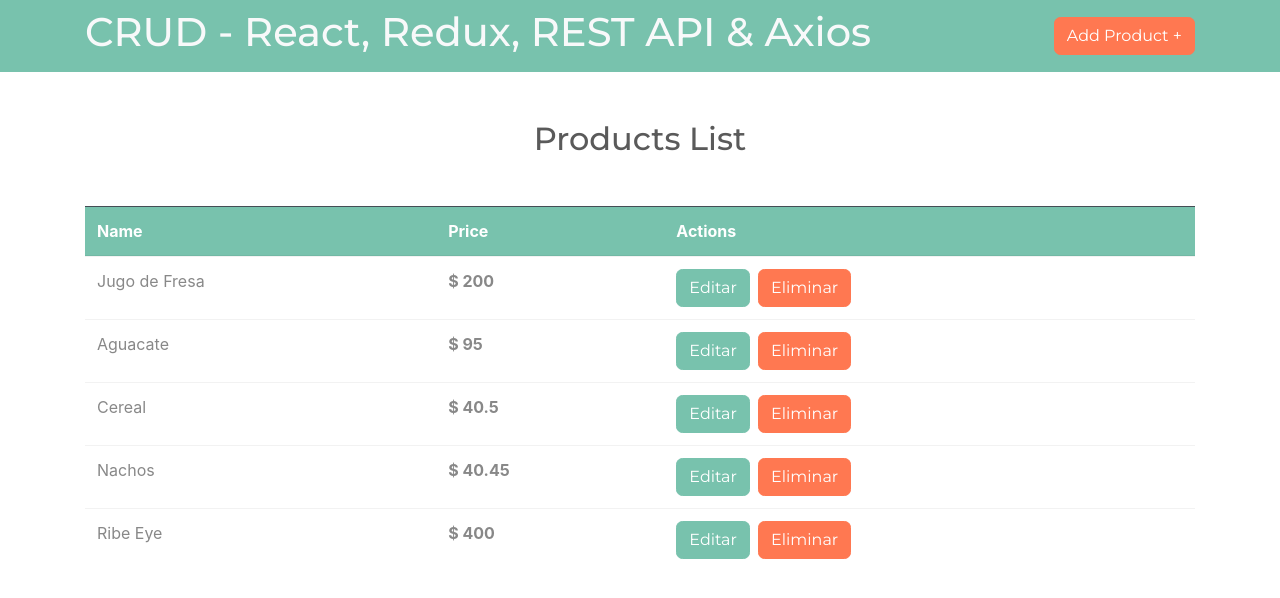
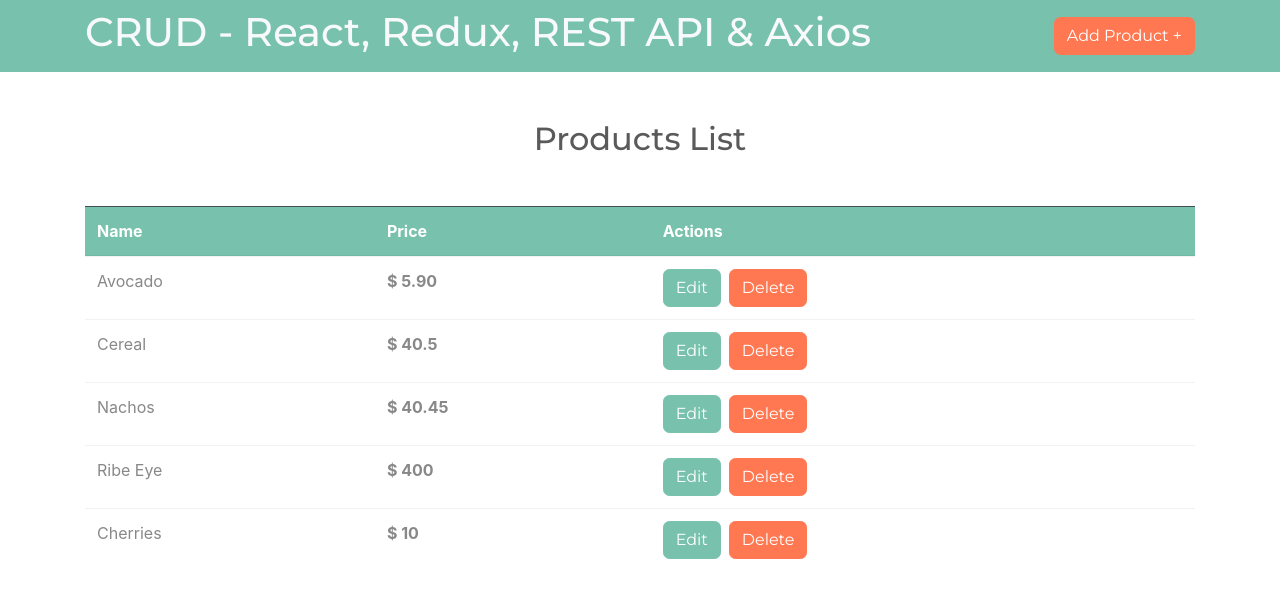
Before and after one commit to alimaldonado/products_redux, a React (Create React App) app: page / in a window 1280 px wide. Shown: the top 598 px of the page. Built offline with nearby package versions, Linux system fonts and the light colour scheme; data requests are answered from the project's data file.

Commit message:
updated dependencies

```diff
--- a/db.json
+++ b/db.json
@@ -1,13 +1,8 @@
 {
   "products": [
     {
-      "name": "Jugo de Fresa",
-      "price": "200",
-      "id": 5
-    },
-    {
-      "name": "Aguacate",
-      "price": "95",
+      "name": "Avocado",
+      "price": "5.90",
       "id": 7
     },
     {
@@ -24,6 +19,11 @@
       "name": "Ribe Eye",
       "price": 400,
       "id": 10
+    },
+    {
+      "name": "Cherries",
+      "price": 10,
+      "id": 11
     }
   ]
 }
--- a/package.json
+++ b/package.json
@@ -5,17 +5,17 @@
   "dependencies": {
     "@testing-library/jest-dom": "^5.11.4",
     "@testing-library/react": "^11.1.0",
-    "@testing-library/user-event": "^12.1.10",
+    "@testing-library/user-event": "^13.1.1",
     "axios": "^0.21.1",
     "react": "^17.0.1",
     "react-dom": "^17.0.1",
     "react-redux": "^7.2.2",
     "react-router-dom": "^5.2.0",
-    "react-scripts": "4.0.1",
+    "react-scripts": "4.0.3",
     "redux": "^4.0.5",
     "redux-thunk": "^2.3.0",
     "sweetalert2": "^10.12.6",
-    "web-vitals": "^0.2.4"
+    "web-vitals": "^1.1.1"
   },
   "scripts": {
     "start": "react-scripts start",
--- a/src/components/Product.jsx
+++ b/src/components/Product.jsx
@@ -44,14 +44,14 @@ const Product = ({ product }) => {
       </td>
       <td className="acciones">
         <button type="button" onClick={() => redirectToEdit(product)} className="btn btn-primary mr-2">
-          Editar
+          Edit
         </button>
         <button
           type="button"
           className="btn btn-danger"
           onClick={() => confirmDelete(id)}
         >
-          Eliminar
+          Delete
         </button>
       </td>
     </tr>
```
Also changed, not shown: 1 other file (tests, documents, lock files or other folders).
